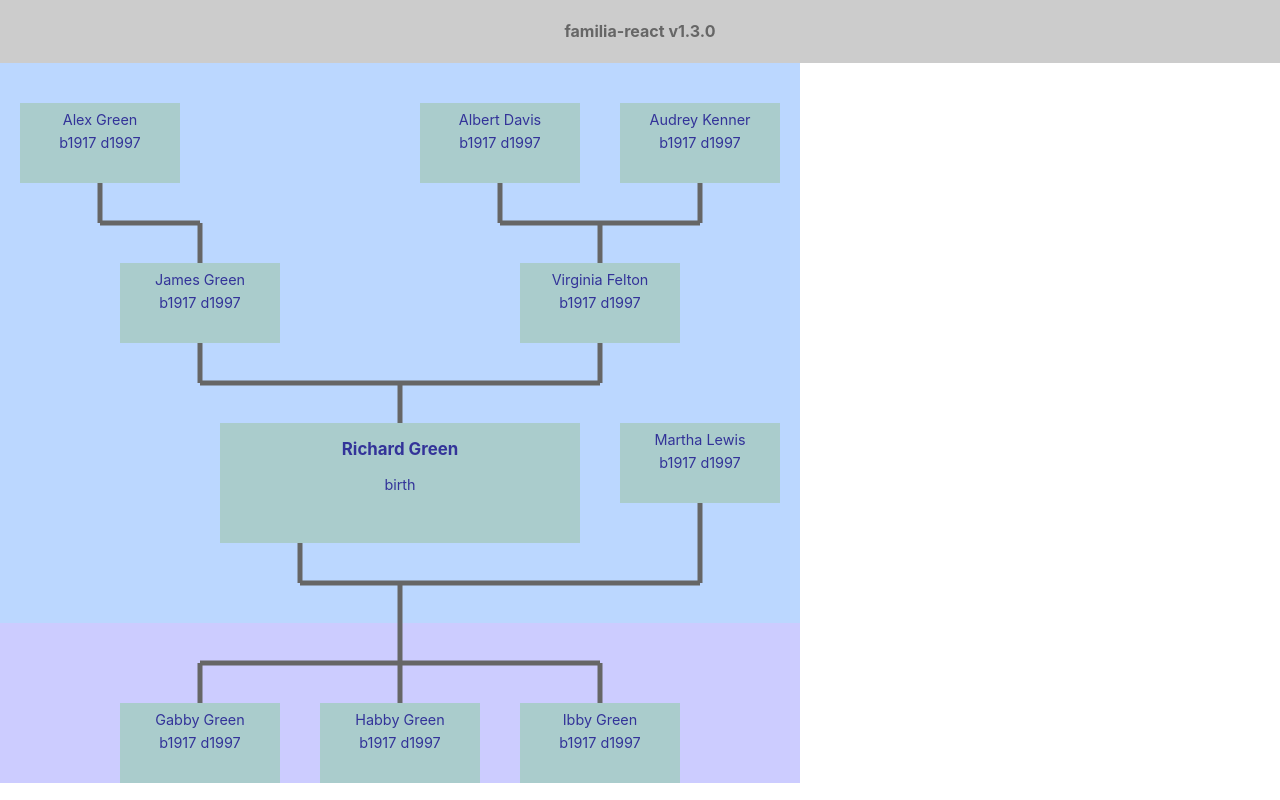
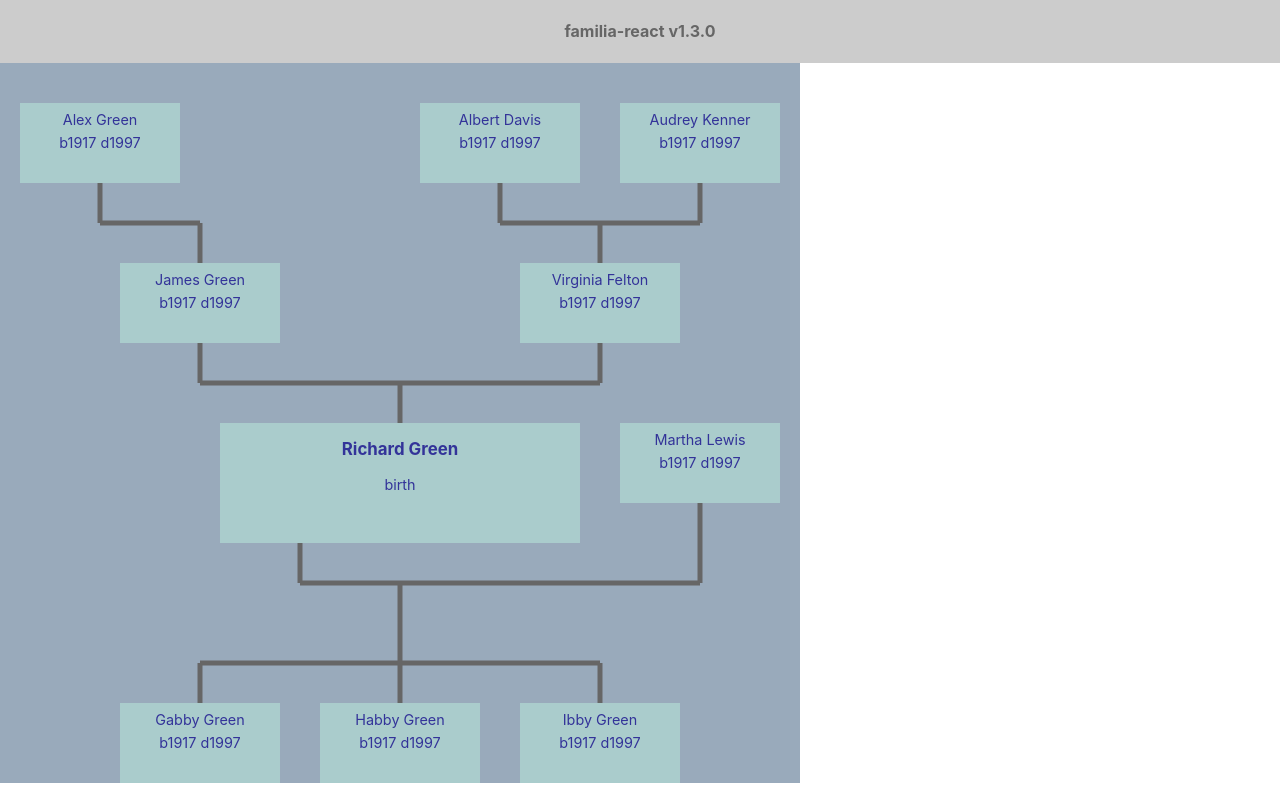
Before and after one commit to jrschmidt/familia-react, a React (Create React App) app: page / in a window 1280 px wide. Built offline with nearby package versions, Linux system fonts and the light colour scheme.

Commit message:
make backgrounds for TreeDisplayCore and ChildView the same color

```diff
--- a/src/ChildRow.css
+++ b/src/ChildRow.css
@@ -2,8 +2,6 @@
   display: grid;
   grid-template-columns: 20px 100px 60px 40px 60px 40px 60px 40px 60px 40px 60px 40px 60px 100px 20px;
   grid-template-rows: 80px 80px;
-
-  background-color: #ccccff;
 }
 
 .child-left {
--- a/src/ChildView.css
+++ b/src/ChildView.css
@@ -2,6 +2,6 @@
   display: flex;
   flex-direction: column;
   width: 800px;
-
+  background-color: #99aabb;
   color: #333399;
 }
--- a/src/TreeDisplayCore.css
+++ b/src/TreeDisplayCore.css
@@ -4,7 +4,7 @@
   grid-template-columns: 20px 100px 60px 40px 60px 100px 40px 100px 60px 40px 60px 100px 20px;
   grid-template-rows: 40px 80px 80px 80px 80px 80px 40px 80px;
 
-  background-color: #bbd7ff;
+  background-color: #99aabb;
   color: #333399;
 }
 
```
